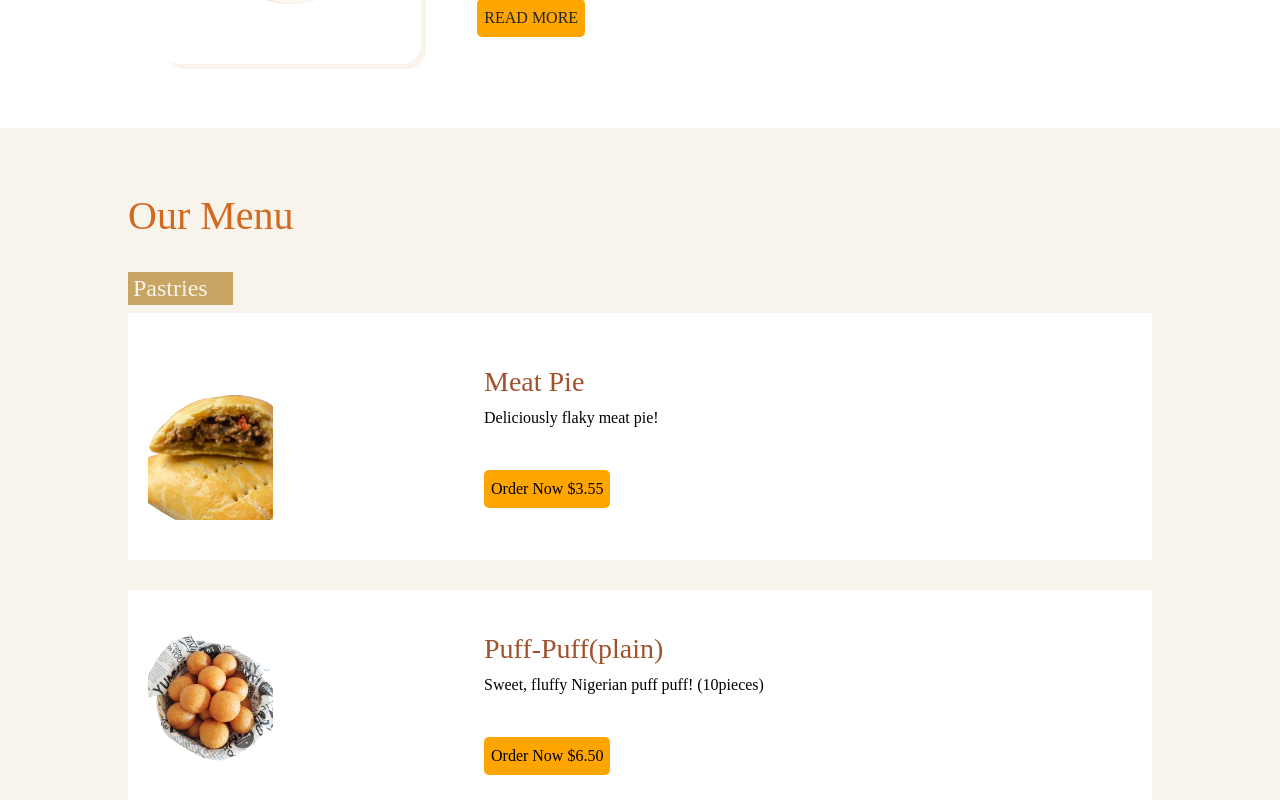
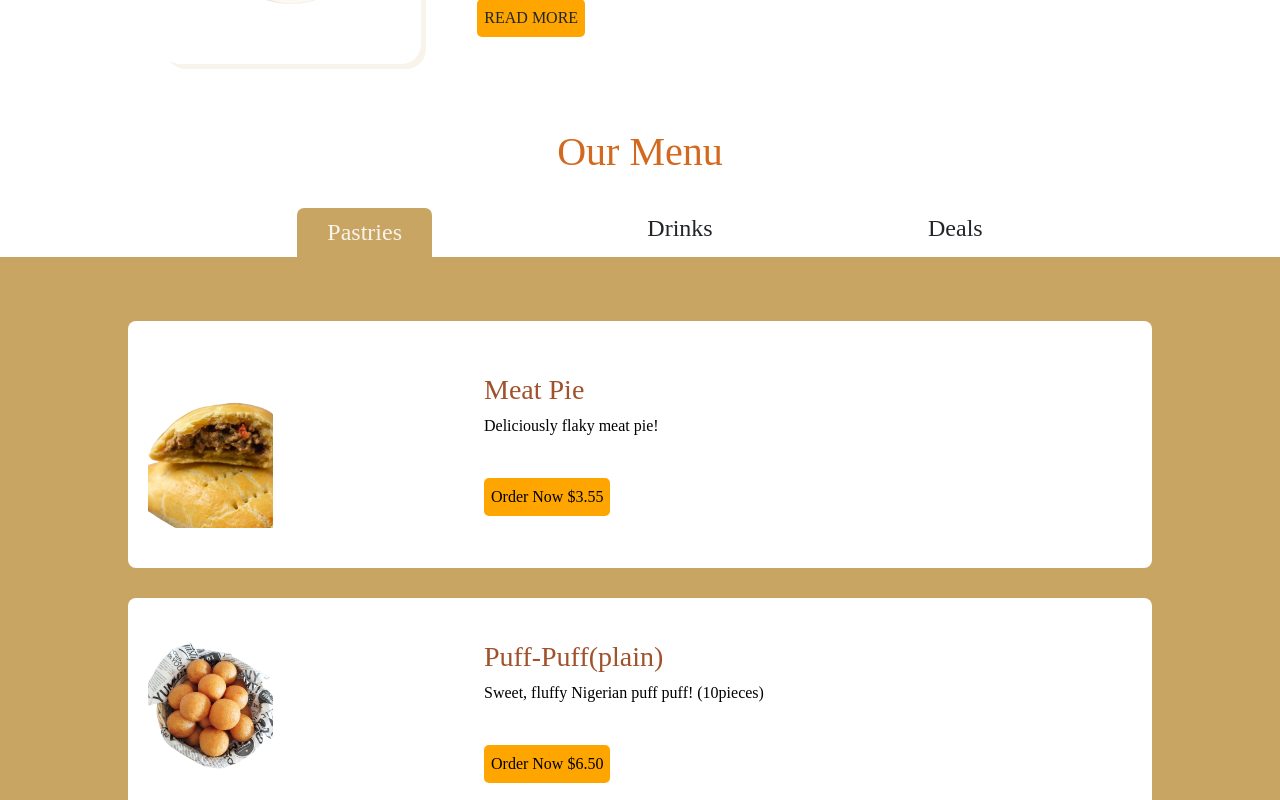
Before and after one commit to jozzydgr8/tayschow, a React (Create React App) app: page / in a window 1280 px wide. Shown: the part 1060-1860 px from the top of the page. Built offline with nearby package versions, Linux system fonts and the light colour scheme.

Commit message:
added menu split

```diff
--- a/src/Pages/Menu.jsx
+++ b/src/Pages/Menu.jsx
@@ -1,34 +1,30 @@
+import { useState } from 'react';
 import { Product } from '../components/Product';
 import { Data } from '../Data';
 export const Menu = ()=>{
+    const [active, setActive] = useState('pastries')
     return(
+        <>
+        <section id='menu'>
+        <h1 style={{textAlign:'center'}}>Our Menu</h1><br/>
+                <div className='container' style={{display:"flex", alignItems:'center', justifyContent:"space-evenly"}}>
+                    <h4 onClick={()=>setActive('pastries')} className={active == 'pastries'?'menu-active':''}>Pastries</h4>
+                    <h4 onClick={()=>setActive('drink')} className={active == 'drink'?'menu-active':''}>Drinks</h4>
+                    <h4 onClick={()=>setActive('special')} className={active == 'special'?'menu-active':''}>Deals</h4>
+                </div>
+            <div className="container-fluid">
 
-        <section id='menu'>
-            <div className="container-fluid">
-                <h1>Our Menu</h1><br/>
-                <div style={{display:"flex"}}>
-
-                </div>
-                <h4>Pastries</h4>
                 {
-                    Data && Data.filter(menu => menu.category == 'pastries').map(menu=>(
-                        <Product key={menu.id} menu={menu}/>
+                    Data && Data.filter(menu => menu.category == active).map(menu=>(
+                        <Product key={menu.id} menu={menu} />
                     ))
                 }
-                <h4>Drinks</h4>
-                {
-                    Data && Data.filter(menu => menu.category == 'drink').map(menu=>(
-                        <Product key={menu.id} menu={menu}/>
-                    ))
-                }
-                <h4>Deals</h4>
-                {
-                    Data && Data.filter(menu => menu.category == 'special').map(menu=>(
-                        <Product key={menu.id} menu={menu}/>
-                    ))
-                }
+                <br/>
+
             </div>
         </section>
+        </>
+
 
     )
 }
--- a/src/index.css
+++ b/src/index.css
@@ -22,7 +22,7 @@ body{
 a, button{
   color: inherit;
 }
-#header span, .navbtn, .shopping{
+#header span, .navbtn, .shopping, #menu h4{
   cursor: pointer;
   transition: all 0.2s;
 }
@@ -130,19 +130,27 @@ section > .container-fluid{
 
 
 /* menu menu */
-#menu{
-  background: var(--background);
+#menu .container-fluid{
+  background: var(--bronze);
 }
-#menu h4{
+.menu-active{
   display: inline-block;
   background: var(--bronze);
   color: var(--background);
-  padding:2px 25px 2px 5px;
+  padding:10px 30px;
+  border-radius: 7px 7px 0px 0px;
+  margin: 0;
 
+}
+@media (max-width:750px) {
+  #menu h4{
+    padding: 10px ;
+  }
 }
 .product{
  padding: 20px;
  background: white;
+ border-radius: 8px;
  margin-bottom: 30px;
  color: black;
 }
```
